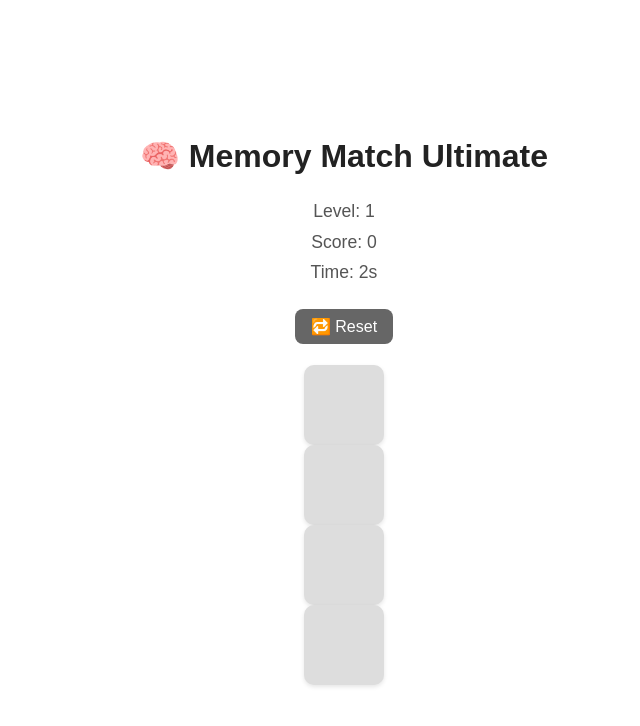
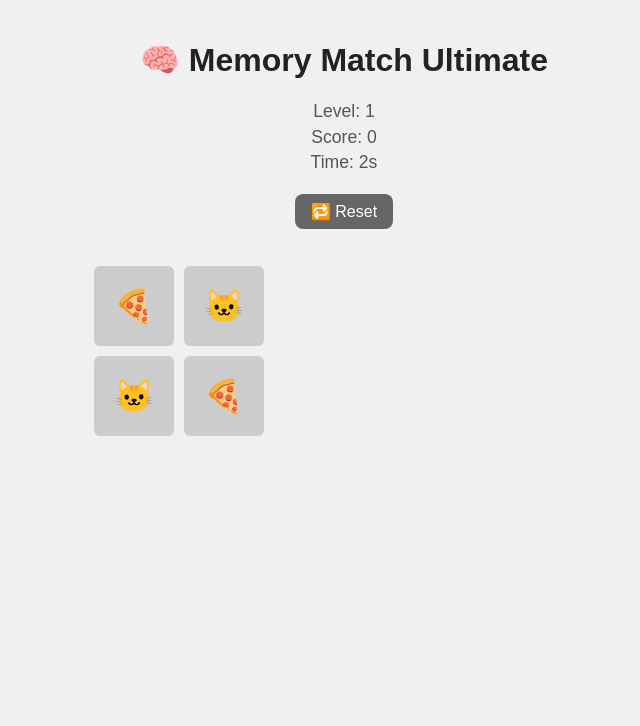
Before and after one commit to steel-name/flipcard_v2, a plain HTML site: page index.html in a window 1280 px wide. Both pictures are taken after a click on the button "🔁 Reset". Shown: the whole page, without its empty margins (296-936 px from the left). Drawn offline with Linux system fonts and the light colour scheme.

Commit message:
ubah commit

```diff
--- a/style.css
+++ b/style.css
@@ -39,38 +39,28 @@ button:hover {
   background: #444;
 }
 
-/* Ganti grid ke flexbox */
-body {
-  display: flex;
-  justify-content: center;  /* horizontal center */
-  align-items: center;      /* vertical center */
-  height: 100vh;            /* tinggi layar penuh */
-  margin: 0;
-  padding: 20px;
-  box-sizing: border-box;
-  background: #fff;
-  font-family: sans-serif;
-  flex-direction: column;   /* biar elemen di body bisa stack vertikal */
+#game-board {
+  display: grid;
+  grid-template-columns: repeat(5, 1fr); /* 5 kolom sama besar */
+  gap: 10px;
+  max-width: 500px; /* kira-kira 5 x 100px */
+  margin: 2rem auto 0;
+  padding: 0 0.5rem;
 }
 
-/* Kartu fleksibel ukuran relatif */
 .card {
-  flex: 1 1 22vw; /* basis 22% viewport width, fleksibel */
-  max-width: 120px;
   aspect-ratio: 1 / 1;
-  background: #ddd;
-  color: transparent;
-  font-size: 4vw; /* font ikut ukuran layar */
+  background: #ccc;
+  font-size: 2rem;
   display: flex;
   align-items: center;
   justify-content: center;
-  border-radius: 10px;
+  border-radius: 6px;
   cursor: pointer;
   user-select: none;
   transition: all 0.3s ease;
-  box-shadow: 0 2px 4px rgba(0,0,0,0.1);
-  min-width: 80px; /* batas minimum */
 }
+
 
 .card.flipped {
   background: #fff;
```
